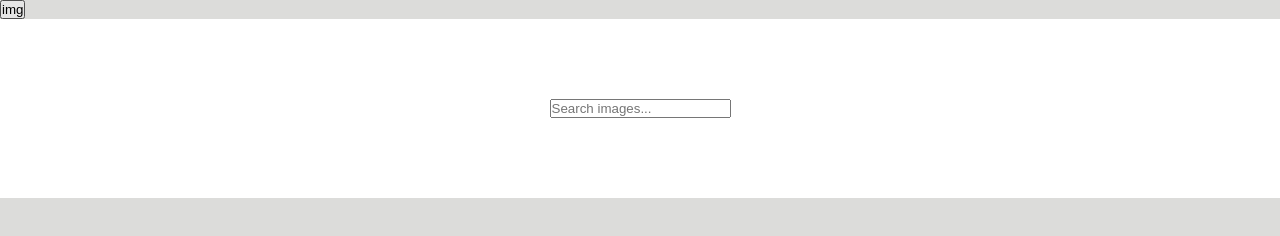
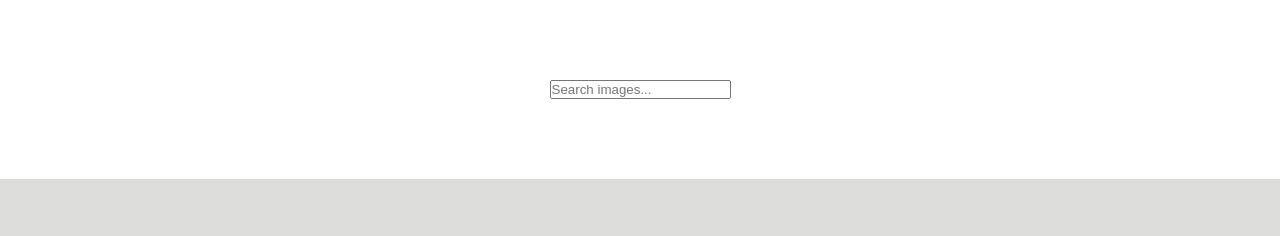
Before and after one commit to sobchenyuk/test-task, a website: page public/index.html in a window 1280 px wide. Drawn offline with nearby package versions, Linux system fonts and the light colour scheme; some packages are replaced by stand-ins of ours; a script that the page names is missing.

Commit message:
exercise 3

```diff
--- a/public/index.html
+++ b/public/index.html
@@ -65,8 +65,6 @@
 </head>
 <body>
 
-<button class="image">img</button>
-
 <div class="controls">
     <form id="search-form">
         <input
```
